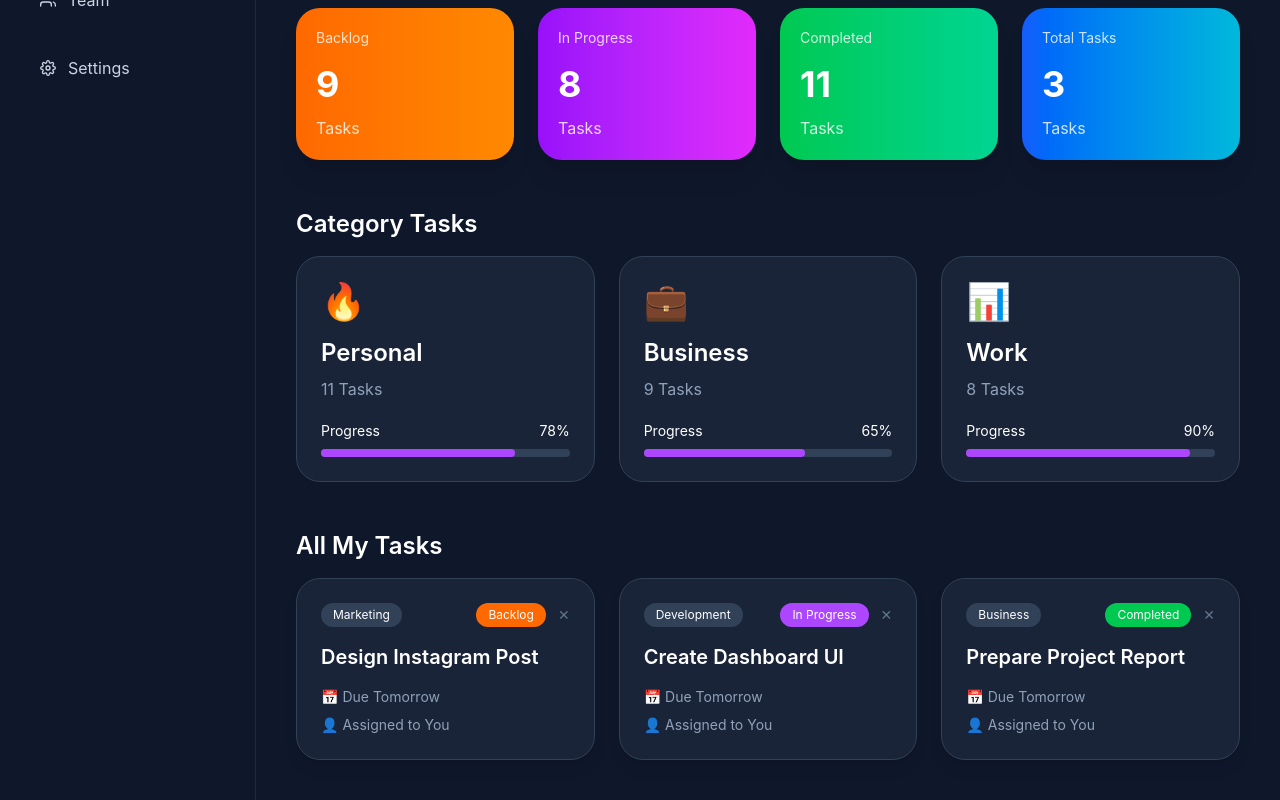
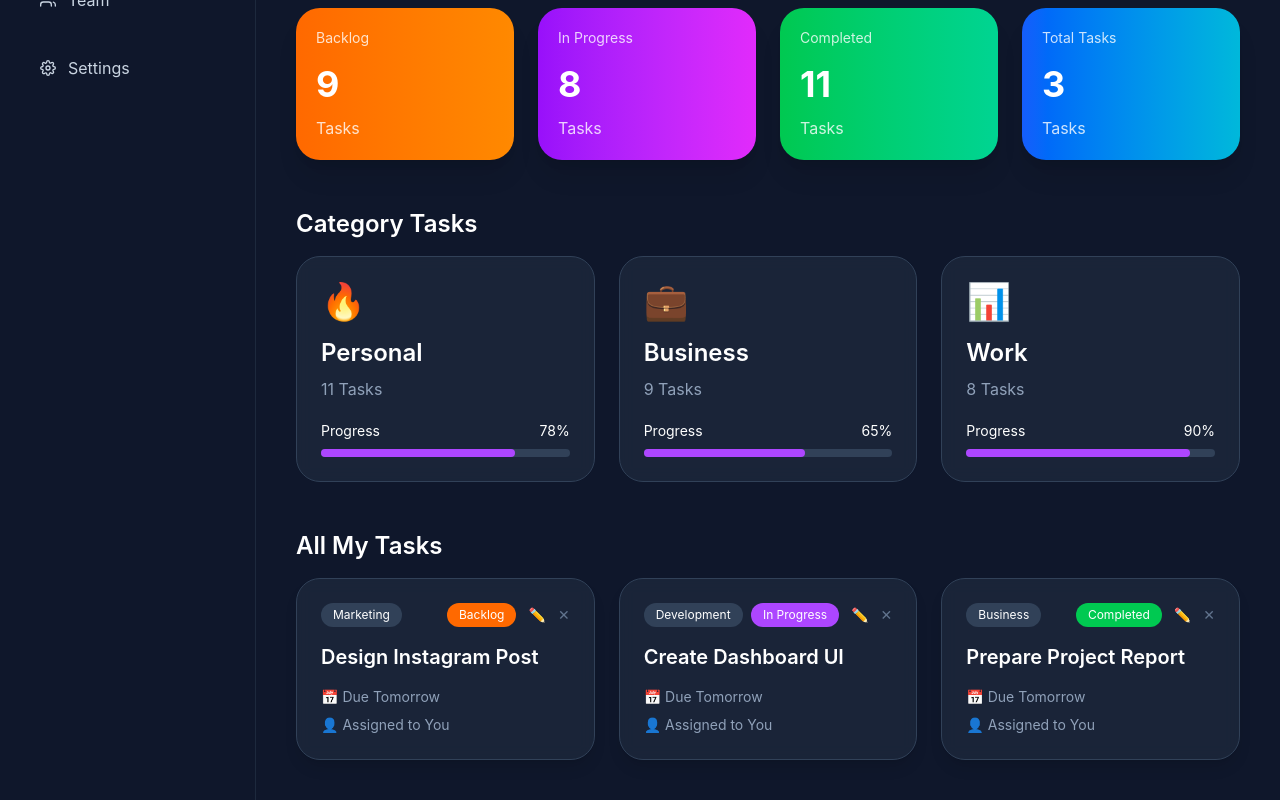
Before and after one commit to vinukjithsara/taskflow, a React (Vite) app: page / in a window 1280 px wide. Shown: the part 340-1140 px from the top of the page. Built offline with nearby package versions, Linux system fonts and the light colour scheme.

Commit message:
Add task search, delete functionality, and local storage

```diff
--- a/src/App.tsx
+++ b/src/App.tsx
@@ -24,6 +24,8 @@ function App() {
     ? JSON.parse(savedTasks)
     : initialTasks;
 });
+
+const [searchTerm, setSearchTerm] = useState("");
 useEffect(() => {
   localStorage.setItem(
     "tasks",
@@ -44,6 +46,8 @@ useEffect(() => {
             <input
   type="text"
   placeholder="Search tasks..."
+  value={searchTerm}
+  onChange={(e) => setSearchTerm(e.target.value)}
   className="bg-slate-800 border border-slate-700 rounded-xl pl-12 pr-4 py-3 w-96 outline-none"
 />
           </div>
@@ -65,7 +69,13 @@ useEffect(() => {
         <Routes>
           <Route
   path="/"
-            element={<Dashboard tasks={tasks} />}
+  element={
+    <Dashboard
+  tasks={tasks}
+  setTasks={setTasks}
+  searchTerm={searchTerm}
+/>
+  }
 />
 
           <Route path="/tasks" element={<Tasks />} />
--- a/src/components/cards/TaskCard.tsx
+++ b/src/components/cards/TaskCard.tsx
@@ -4,6 +4,7 @@ type Props = {
   category: string;
   status: string;
   onDelete: (id: number) => void;
+  onEdit: (id: number) => void;
 };
 
 export default function TaskCard({
@@ -12,6 +13,7 @@ export default function TaskCard({
   category,
   status,
   onDelete,
+  onEdit,
 }: Props) {
   const getStatusColor = () => {
     switch (status) {
@@ -52,6 +54,21 @@ export default function TaskCard({
             {status}
           </span>
 
+          {/* Edit Button */}
+          <button
+            onClick={() => onEdit(id)}
+            className="
+              text-slate-500
+              hover:text-blue-400
+              text-sm
+              transition
+            "
+            title="Edit Task"
+          >
+            ✏️
+          </button>
+
+          {/* Delete Button */}
           <button
             onClick={() => onDelete(id)}
             className="
--- a/src/pages/Dashboard.tsx
+++ b/src/pages/Dashboard.tsx
@@ -5,11 +5,21 @@ import type { Task } from "../types/task";
 
 type DashboardProps = {
   tasks: Task[];
+  setTasks: React.Dispatch<React.SetStateAction<Task[]>>;
+  searchTerm: string;
 };
 
 export default function Dashboard({
   tasks,
+  setTasks,
+  searchTerm,
 }: DashboardProps) {
+  const filteredTasks = tasks.filter((task) =>
+  task.title
+    .toLowerCase()
+    .includes(searchTerm.toLowerCase())
+);
+console.log("Search:", searchTerm);
   return (
     <>
       <div className="mb-8 bg-slate-800/80 border border-slate-700 rounded-3xl p-6">
@@ -70,16 +80,27 @@ export default function Dashboard({
         </h2>
 
         <div className="grid grid-cols-3 gap-6">
-          {tasks.map((task) => (
+  {filteredTasks.length === 0 ? (
+    <div className="col-span-3 text-center py-10 text-slate-400">
+      🔍 No tasks found
+    </div>
+  ) : (
+    filteredTasks.map((task) => (
       <TaskCard
         key={task.id}
         id={task.id}
         title={task.title}
         category={task.category}
         status={task.status}
-              onDelete={() => {}}
+        onDelete={(id) =>
+          setTasks(
+            tasks.filter((task) => task.id !== id)
+          )
+        }
+        onEdit={() => {}}
       />
-          ))}
+    ))
+  )}
         </div>
       </div>
     </>
```
Lines whose indentation alone changed are shown as unchanged.
